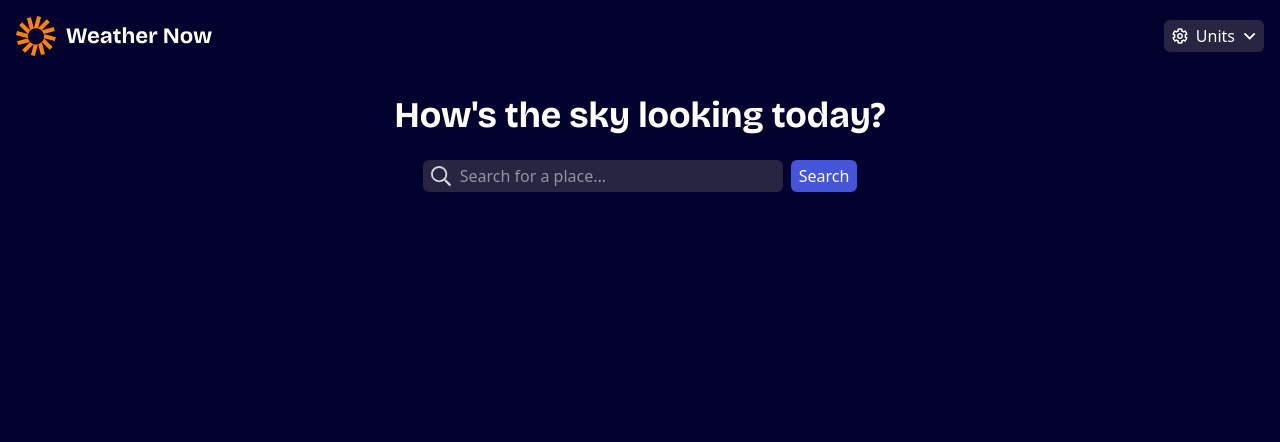
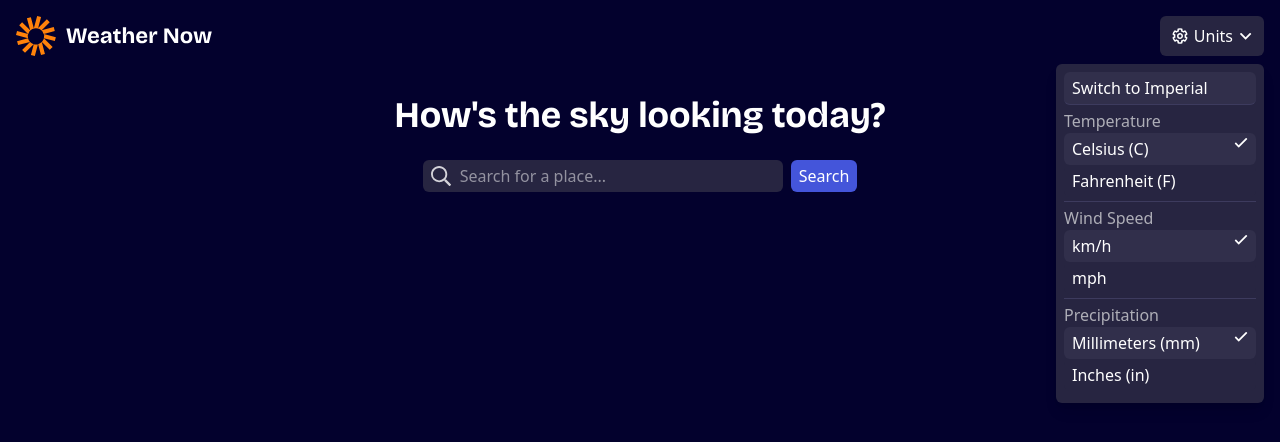
Before and after one commit to K-DevGrowth/Weather-app-react, a React (Vite) app: page / in a window 1280 px wide. Both pictures are taken after a click on the button "Units". Shown: the top 442 px of the page. Built offline with nearby package versions, Linux system fonts and the light colour scheme.

Commit message:
Add weather service module - Create src/services/weather.js for weather-related API logic or utilities.

```diff
--- a/package.json
+++ b/package.json
@@ -11,6 +11,7 @@
   },
   "dependencies": {
     "@tailwindcss/vite": "^4.1.13",
+    "axios": "^1.12.2",
     "react": "^19.1.1",
     "react-dom": "^19.1.1",
     "tailwindcss": "^4.1.13"
--- /dev/null
+++ b/src/components/Dropdown.jsx
@@ -0,0 +1,77 @@
+import { useEffect, useState } from "react";
+
+const Dropdown = () => {
+  return (
+    <>
+      <DropdownContainer
+        title="Temperature"
+        storageKey="dropdown-temperature"
+        options={["Celsius (C)", "Fahrenheit (F)"]}
+      />
+      <DropdownContainer
+        title="Wind Speed"
+        storageKey="dropdown-windspeed"
+        options={["km/h", "mph"]}
+      />
+      <DropdownContainer
+        title="Precipitation"
+        storageKey="dropdown-precipitation"
+        options={["Millimeters (mm)", "Inches (in)"]}
+      />
+    </>
+  );
+};
+
+const DropdownContainer = ({ title, options }) => {
+  const [selected, setSelected] = useState("");
+
+  useEffect(() => {
+    const saved = localStorage.getItem(title);
+    if (saved && options.includes(saved)) {
+      setSelected(saved);
+    } else {
+      setSelected(options[0]);
+    }
+  }, [options, title]);
+
+  useEffect(() => {
+    if (selected) {
+      localStorage.setItem(title, selected);
+    }
+  }, [selected, title]);
+
+  return (
+    <div className="py-1">
+      <p className="text-Neutral-300">{title}</p>
+      <div>
+        {options.map((option) => (
+          <DropdownItem
+            key={option}
+            option={option}
+            selected={selected}
+            onSelect={setSelected}
+          />
+        ))}
+      </div>
+    </div>
+  );
+};
+
+const DropdownItem = ({ option, selected, onSelect }) => {
+  return (
+    <button
+      type="button"
+      className={`flex justify-between px-2 py-1 rounded-md text-left w-full ${
+        selected === option
+          ? "bg-Neutral-700"
+          : "bg-Neutral-800 hover:bg-Neutral-700"
+      }`}
+      onClick={() => onSelect(option)}
+    >
+      {option}
+      {selected === option && <img src="/icon-checkmark.svg" alt="" />}
+    </button>
+  );
+};
+
+export default Dropdown;
--- a/src/components/Navbar.jsx
+++ b/src/components/Navbar.jsx
@@ -1,12 +1,38 @@
+import { useState } from "react";
+import Dropdown from "./Dropdown";
+
 const Navbar = () => {
+  const [open, setOpen] = useState(false);
+
   return (
-    <header className="p-4 flex items-center justify-between">
-      <img className="block max-w-full" src="./logo.svg" alt="" />
-      <button type="button" className="flex items-center gap-2 rounded-md px-2 py-1 bg-Neutral-800">
-        <img src="./icon-units.svg" alt="" />
-        <span>Units</span>
-        <img src="./icon-dropdown.svg" alt="" />
-      </button>
+    <header className="p-4 flex items-center justify-between *:cursor-pointer">
+      <img
+        className="block max-w-full"
+        src="/logo.svg"
+        alt="Weather App Logo"
+      />
+      <div className="relative inline-block">
+        <button
+          type="button"
+          onClick={() => setOpen((prev) => !prev)}
+          className="inline-flex items-center gap-x-1.5 rounded-md px-3 py-2 bg-Neutral-800 hover:bg-Neutral-700 cursor-pointer"
+        >
+          <img src="/icon-units.svg" alt="Units Icon" />
+          <span>Units</span>
+          <img src="/icon-dropdown.svg" alt="Dropdown Arrow" />
+        </button>
+        {open && (
+          <div className="absolute right-0 mt-2 w-52 p-2 rounded-md divide-y divide-Neutral-600 shadow-lg bg-Neutral-800">
+            <button
+              type="button"
+              className="bg-Neutral-700 px-2 py-1 rounded-md text-left w-full"
+            >
+              Switch to Imperial
+            </button>
+            <Dropdown />
+          </div>
+        )}
+      </div>
     </header>
   );
 };
--- a/src/components/SearchBar.jsx
+++ b/src/components/SearchBar.jsx
@@ -1,9 +1,14 @@
+
+
 const SearchBar = () => {
+
+
   return (
     <div className="flex flex-col items-center justify-center">
       <h1 className="py-6 text-4xl font-header font-bold">
         How's the sky looking today?
       </h1>
+      <div>
         <div className="flex items-center justify-center gap-2">
           <div className="flex bg-Neutral-800 px-2 py-1 gap-2 rounded-md min-w-90">
             <img src="./icon-search.svg" alt="" />
@@ -13,7 +18,15 @@ const SearchBar = () => {
               placeholder="Search for a place..."
             />
           </div>
-        <button className="bg-Blue-500 px-2 py-1 rounded-md cursor-pointer">Search</button>
+          <button
+            type="button"
+
+            className="bg-Blue-500 px-2 py-1 rounded-md cursor-pointer"
+          >
+            Search
+          </button>
+        </div>
+
       </div>
     </div>
   );
--- /dev/null
+++ b/src/services/weather.js
@@ -0,0 +1,10 @@
+import axios from "axios";
+
+const baseUrl = "https://api.open-meteo.com/v1/forecast"
+
+const getAll = (lat, lon, hourly) => {
+    const request = axios.get(`${baseUrl}/?latitude=${lat}&longitude=${lon}&hourly=${hourly}`)
+    return request.then(res => res.data)
+}
+
+export default { getAll }
```
Also changed, not shown: 1 other file (tests, documents, lock files or other folders). Lines whose indentation alone changed are shown as unchanged.
